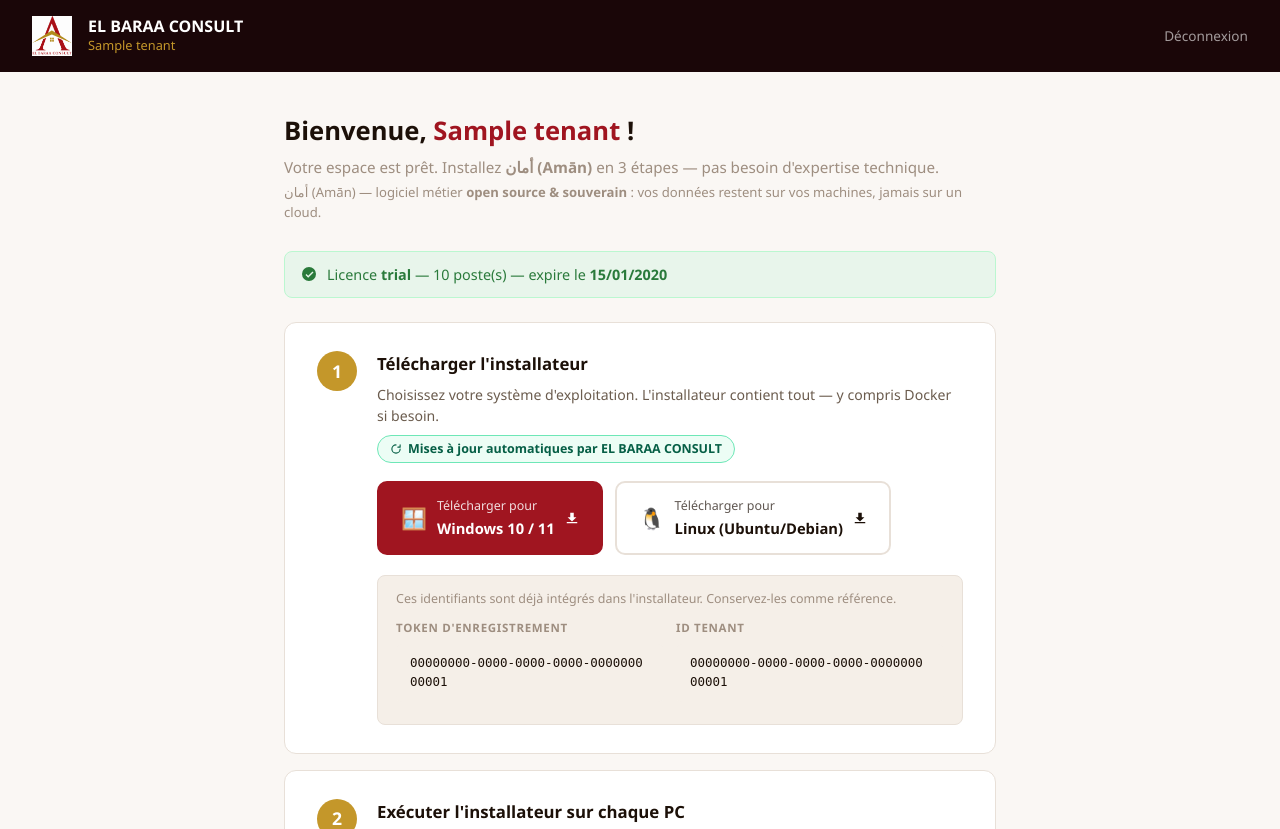
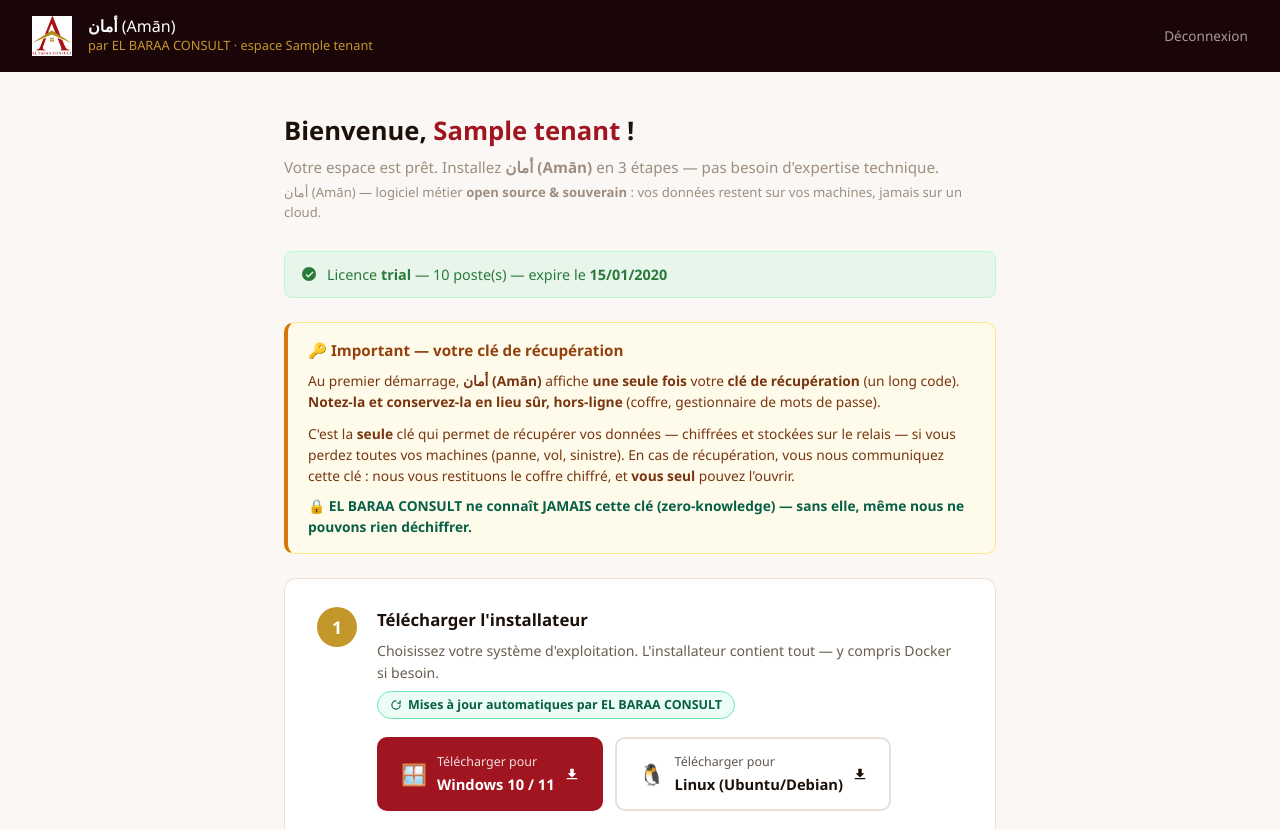
Before and after one commit to mpigajesse/saas-souverain, a Django app: page /tenants/bienvenue/ in a window 1280 px wide. Shown: the top 829 px of the page. Run offline with Django 5.2, Linux system fonts and the light colour scheme; a user stored in the database is signed in; tables that the repository leaves empty hold one stand-in row (values such as "Sample post").

Commit message:
feat(tenant): header أمان (Amān) + encart clé de récupération zero-knowledge
- Header bienvenue : marque أمان (Amān) « par EL BARAA CONSULT · espace <PME> ».
- Nouvel encart : la PME doit conserver hors-ligne la clé de récupération
  affichée une fois par le logiciel — seule clé pour récupérer ses données
  chiffrées du relais en cas de sinistre. Rappel : l'éditeur ne la connaît
  jamais (zero-knowledge).

```diff
--- a/templates/tenants/bienvenue.html
+++ b/templates/tenants/bienvenue.html
@@ -107,8 +107,8 @@
     <div class="onboarding-header-left">
       <img src="{% static 'frontend/public/logoentreprise.png' %}" alt="EL BARAA CONSULT" onerror="this.style.display='none'">
       <div>
-        <div class="onboarding-header-brand-name">EL BARAA CONSULT</div>
-        <div class="onboarding-header-tenant">{{ tenant.name }}</div>
+        <div class="onboarding-header-brand-name">أمان <span style="font-weight:500;">(Amān)</span></div>
+        <div class="onboarding-header-tenant">par EL BARAA CONSULT · espace {{ tenant.name }}</div>
       </div>
     </div>
     <a href="{% url 'logout' %}" style="color:rgba(255,255,255,.6); font-size:0.85rem; text-decoration:none;">
@@ -151,6 +151,29 @@
         <span>Aucune licence active. Contactez l'équipe EL BARAA CONSULT.</span>
       </div>
     {% endif %}
+
+    <!-- ═══════════════════════════════════════════════
+         ENCART — Clé de récupération (zero-knowledge)
+    ════════════════════════════════════════════════ -->
+    <div style="background:#FFFBEB; border:1px solid #FDE68A; border-left:4px solid #D97706; border-radius:10px; padding:16px 20px; margin-bottom:24px;">
+      <div style="display:flex; align-items:center; gap:8px; font-weight:800; color:#92400E; font-size:0.95rem; margin-bottom:8px;">
+        🔑 Important — votre clé de récupération
+      </div>
+      <p style="color:#78350F; font-size:0.86rem; line-height:1.55; margin-bottom:10px;">
+        Au premier démarrage, <strong>أمان (Amān)</strong> affiche <strong>une seule fois</strong> votre
+        <strong>clé de récupération</strong> (un long code). <strong>Notez-la et conservez-la en lieu sûr,
+        hors-ligne</strong> (coffre, gestionnaire de mots de passe).
+      </p>
+      <p style="color:#78350F; font-size:0.86rem; line-height:1.55; margin:0;">
+        C'est la <strong>seule</strong> clé qui permet de récupérer vos données — chiffrées et stockées sur
+        le relais — si vous perdez toutes vos machines (panne, vol, sinistre). En cas de récupération, vous
+        nous communiquez cette clé : nous vous restituons le coffre chiffré, et <strong>vous seul</strong> pouvez l'ouvrir.
+        <br>
+        <span style="display:inline-flex; align-items:center; gap:6px; margin-top:8px; font-weight:700; color:#065F46;">
+          🔒 EL BARAA CONSULT ne connaît JAMAIS cette clé (zero-knowledge) — sans elle, même nous ne pouvons rien déchiffrer.
+        </span>
+      </p>
+    </div>
 
     <!-- ═══════════════════════════════════════════════
          ÉTAPE 1 — Télécharger l'installateur
```
